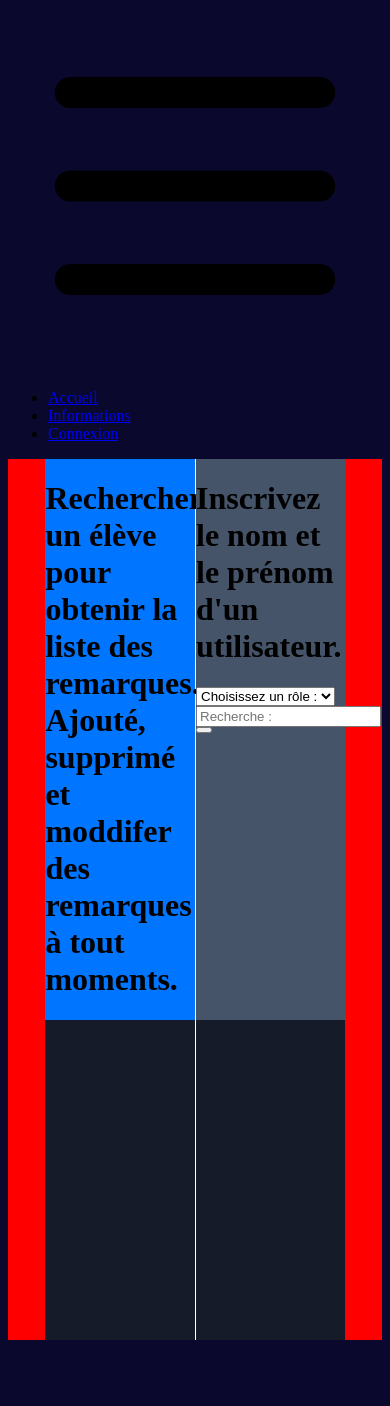
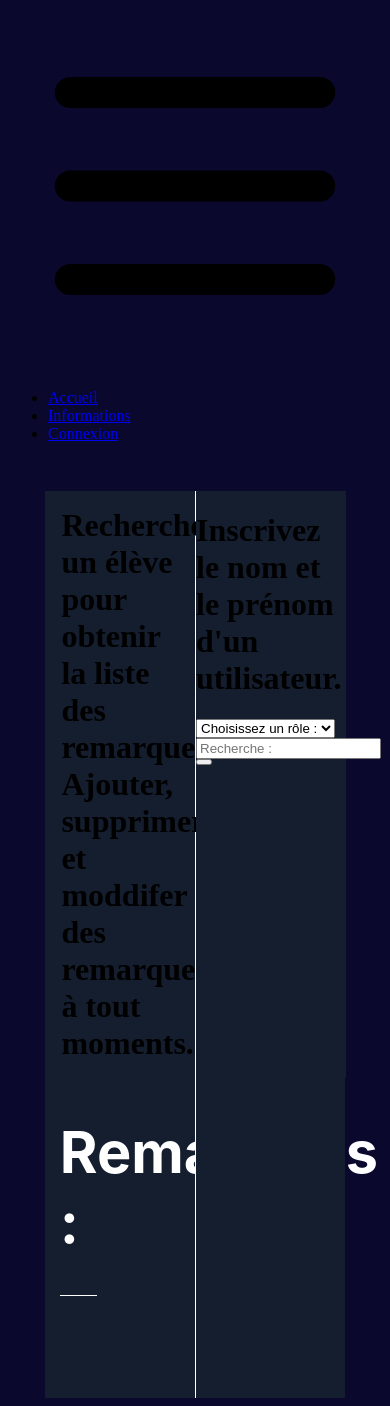
Before and after one commit to DMzartex/DigitSchool_TFE_2023, a PHP site: template templates/remarque/remarque.php in a window 390 px wide. Shown: the part 46-1452 px from the top of the page. Before the commit the page ends 1386 px from the top, so only its background shows below. Run offline with PHP 8.4, Linux system fonts and the light colour scheme; the template is opened without the code that fills it, so the values that code supplies are empty.

Commit message:
last version

```diff
--- a/css/remarque.css
+++ b/css/remarque.css
@@ -4,14 +4,13 @@ body{
 
 .rmFullContent{
     width: 100%;
-    background: red;
     display: flex;
     flex-direction: column;
     align-items: center;
+    margin-top: 3em;
 }
 
 .rmSearchContent{
-    background: yellow;
     display: flex;
     flex-direction: row;
     width: 80%;
@@ -20,17 +19,17 @@ body{
 
 .rmTxtContent{
     width: 50%;
-    background: #0075FF;
+    background: #151E2F;
     border-right: 1px solid white;
 }
 
 .rmSearchBarContent{
     width: 50%;
-    background: #455468;
+    background: #151E2F;
 }
 
-.rmTxt{
-    font-size: 2em;
+.rmTxt-1{
+    margin: 0.5em;
 }
 
 .rmResultContent{
@@ -43,11 +42,69 @@ body{
 
 .rmB1{
     width: 50%;
-    height: 100%;
+    height: auto;
     border-right: 1px solid white;
+    background: #151E2F;
 }
 
 .rmB2{
     width: 50%;
-    height: 100%;
+    height: auto;
+    background: #151E2F;
 }
+
+.rmB1-txt{
+    width: 25%;
+    border-bottom: 1px solid white;
+}
+
+.rmB1-txt{
+    font-family: 'Inter', sans-serif;
+    font-size: 1.8rem;
+    color: white;
+    margin: 0.5em;
+}
+
+
+@media only screen and (min-device-width : 320px) and (max-device-width : 480px){
+    .rmSearchContent{
+        flex-direction: column;
+        align-items: center;
+    }
+
+    .rmSearchContent{
+        width: 100%;
+    }
+
+    .boxSearchBar{
+      margin-bottom: 2em;
+    }
+
+    .rmTxtContent ,.rmSearchBarContent{
+        width: 90%;
+    }
+
+    .rmTxtContent{
+        border-right: 0px;
+    }
+
+    .rmResultContent{
+        width: 90%;
+        flex-direction: column;
+    }
+    .rmB1,.rmB2{
+        width: 100%;
+    }
+
+    .rmB1{
+        border-right: 0px;
+    }
+    .rmB1-txt{
+        width: 55%;
+    }
+
+    .txtPInter{
+        font-size: 2rem;
+    }
+
+}
--- a/css/structure.css
+++ b/css/structure.css
@@ -60,6 +60,7 @@
 .txtPInter{
     font-family: 'Inter', sans-serif;
     font-size: 2.5rem;
+    color: white;
 }
 
 
--- a/templates/remarque/remarque.php
+++ b/templates/remarque/remarque.php
@@ -2,7 +2,7 @@
 <div class="rmFullContent">
     <div class="rmSearchContent">
         <div class="rmTxtContent">
-            <h1 class="txtPInter"><span class="textGreen">Rechercher un élève</span> pour obtenir la liste des remarques. <span class="textGreen">Ajouté, supprimé et moddifer</span> des remarques <span class="textGreen">à tout moments.</span></h1>
+            <h1 class="rmTxt-1 txtPInter"><span class="textGreen">Rechercher un élève</span> pour obtenir la liste des remarques. <span class="textGreen">Ajouter, supprimer et moddifer</span> des remarques <span class="textGreen">à tout moments.</span></h1>
         </div>
         <div class="rmSearchBarContent">
             <?php require_once 'components/searchBar.php'?>
@@ -10,7 +10,9 @@
     </div>
     <div class="rmResultContent">
         <div class="rmB1">
-
+                <div class="rmB1-txt">
+                        <h1 class="rmTxt-2">Remarques :</h1>
+                </div>
         </div>
         <div class="rmB2">
 
```
